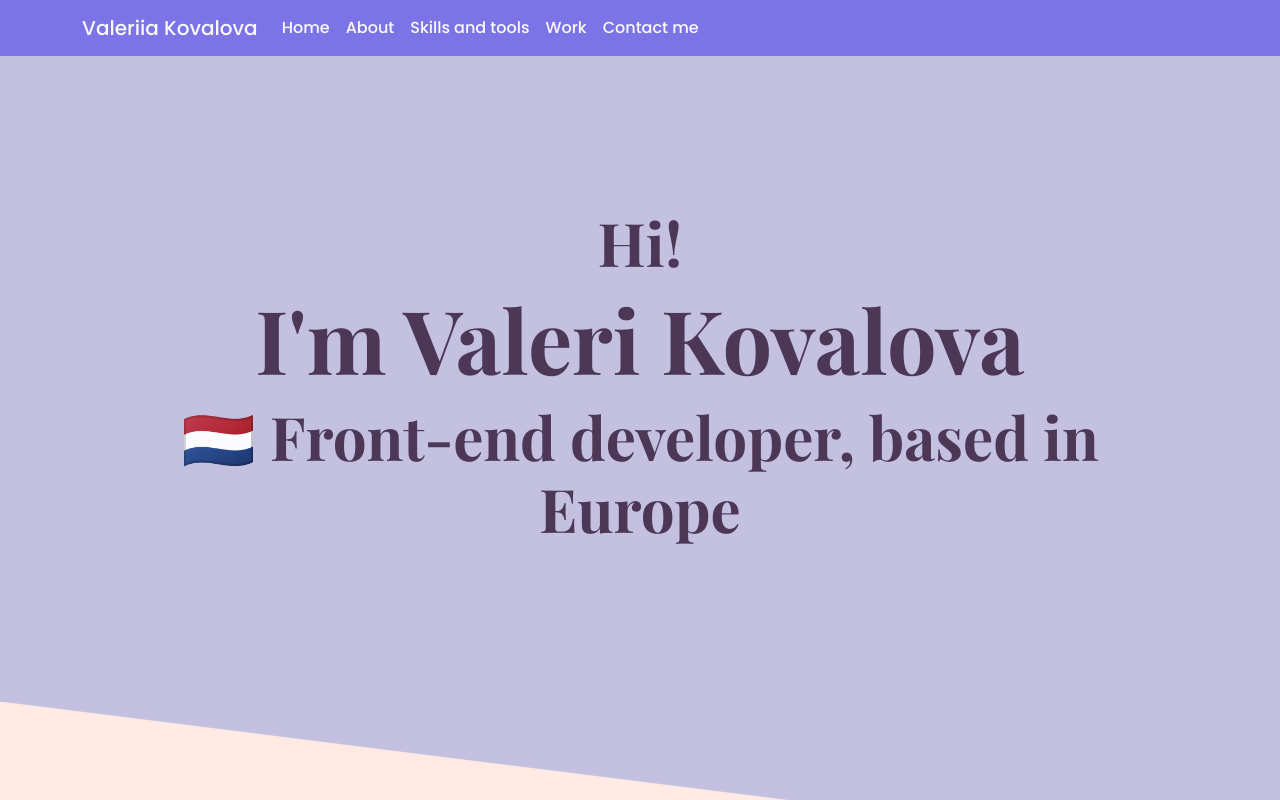
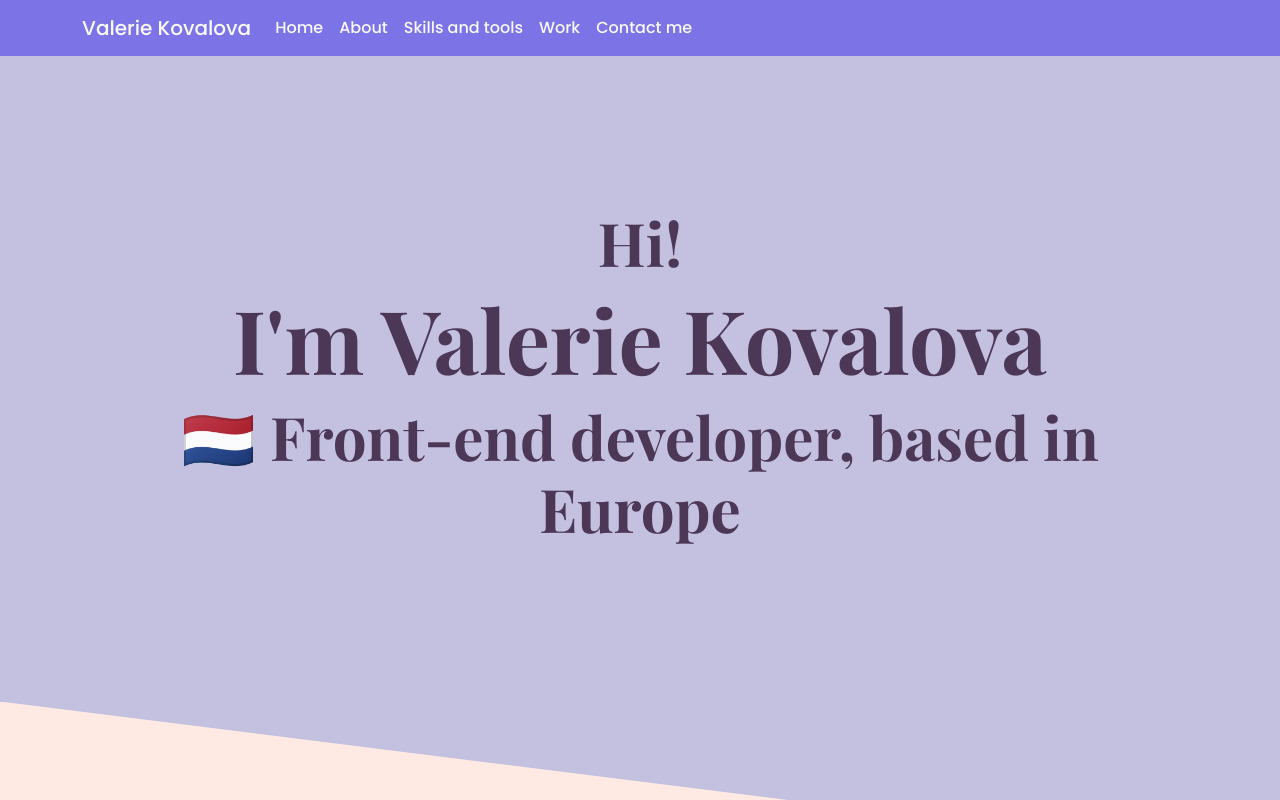
Before and after one commit to kavallir/2d-profile-website, a plain HTML site: page index.html in a window 1280 px wide. Shown: the top 800 px of the page. Drawn offline with nearby package versions, Linux system fonts and the light colour scheme.

Commit message:
updated name

```diff
--- a/index.html
+++ b/index.html
@@ -15,7 +15,7 @@
 <body>
     <nav class="navbar navbar-expand-lg" style="background-color: #7c73e6;">
         <div class="container">
-          <a class="navbar-brand" href="/index.html" style="color: #fafafa">Valeriia Kovalova</a>
+          <a class="navbar-brand" href="/index.html" style="color: #fafafa">Valerie Kovalova</a>
           <button class="navbar-toggler" type="button" data-bs-toggle="collapse" data-bs-target="#navbarNavAltMarkup" aria-controls="navbarNavAltMarkup" aria-expanded="false" aria-label="Toggle navigation">
             <span class="navbar-toggler-icon"></span>
           </button>
@@ -34,7 +34,7 @@
     <header>
 <div class="introduction">
 <h2>Hi!</h2>
-    <h1>I'm Valeri Kovalova</h1>
+    <h1>I'm Valerie Kovalova</h1>
 <h2>🇳🇱 Front-end developer, based in Europe</h2>
 </div>
 </header>
@@ -129,7 +129,7 @@
 
 </div>
 <div class="angle angle4"></div>
-<footer><div>Created by Valeriia Kovalova (kavallir)</div></footer>
+<footer><div>Created by Valerie Kovalova (kavallir)</div></footer>
 
 
 </body>
```
Also changed, not shown: contact.html (+1 -1 lines), work.html (+1 -1 lines).
